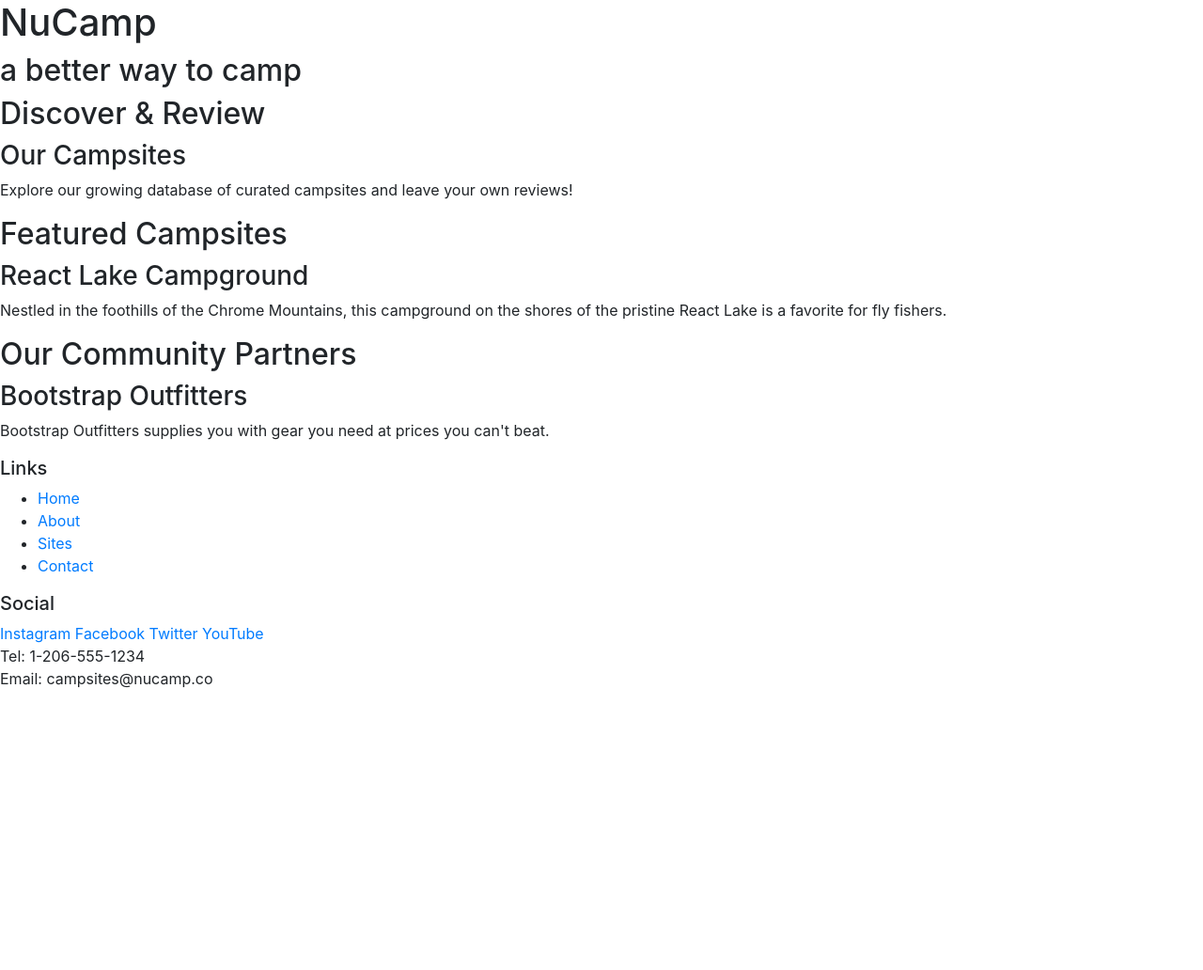
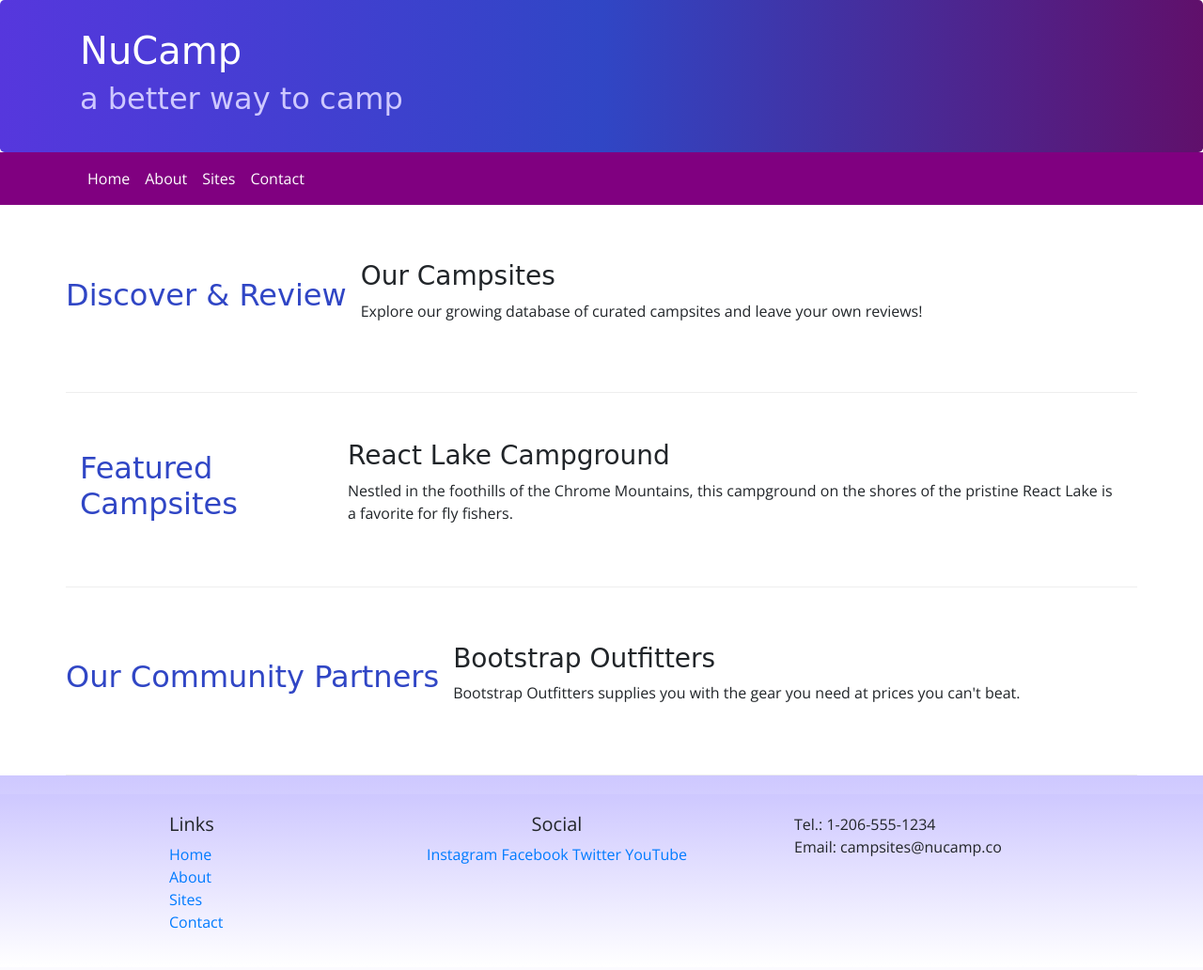
Before and after one commit to ganiya/softdev, a website: page index.html in a window 1280 px wide. Shown: the whole page at 94% size. Before the commit the page ends 800 px from the top, so only its background shows below. Drawn offline with nearby package versions, Linux system fonts and the light colour scheme.

Commit message:
first commit

```diff
--- /dev/null
+++ b/CSS/style.css
@@ -0,0 +1,34 @@
+body {
+    font-family: "Open Sans", sans-serif;
+}
+
+h1, h2, h3 {
+    font-family: "Tesla", cursive;
+}
+
+h2 {
+    color: #3046C5;
+}
+
+header h2 {
+    color: #CEC8FF;
+}
+
+footer {
+    background-image: linear-gradient(#CEC8FF, white);
+    padding: 20px 0;
+}
+
+.jumbotron {
+    margin: 0;
+    padding: 30px;
+    background-image: linear-gradient(to right, #5637DD, #3046C5, #60106B);
+    color: white;
+}
+
+.row-content {
+    padding: 50px 0;
+    border-bottom: 1px ridge;
+    min-height: 200px;
+}
+.navbar{ background-color: purple}
--- a/index.html
+++ b/index.html
@@ -8,58 +8,102 @@
 
      <!-- Bootstrap CSS -->
      <link rel="stylesheet" href="node_modules/bootstrap/dist/css/bootstrap.min.css" />
-
+     <link rel="stylesheet" href="https://fonts.googleapis.com/css?family=Lobster|Open+Sans" />
+     <link rel="stylesheet" href="css/style.css" />
      <title>NuCamp: A Better Way To Camp</title>
 </head>
 
 <body>
 
+    <header class="jumbotron">
         <header>
-        <div>
+            <div class="container">
+                <div class="row row content">
+                    <div class="col">
                         <h1>NuCamp</h1>
                         <h2>a better way to camp</h2>
                     </div>
+                </div>
+            </div>
         </header>
+    </header>
+    <nav class="navbar navbar-expand-sm navbar-dark sticky-top">
+       <div class="container" >
 
-    <div>
+        <button  class="navbar-toggler" type="button"
+        data-toggle="collapse" data-target="#nucampNavbar" >
+        <span class="navbar-toggler-icon" >  </span>
+    </button>
+    <div class="collapse navbar-collapse" id="nucampNavbar">
+        <ul class="navbar-nav">
+            <li class="nav-item active"> <a class="nav-link" href="#" >Home</a></li>
+            <li class="nav-item active"> <a class="nav-link" href="aboutus.html" >About</a></li>
+            <li class="nav-item active"> <a class="nav-link" href="#" >Sites</a></li>
+            <li class="nav-item active"> <a class="nav-link" href="#" >Contact</a></li>
+
+        </ul>
+    </div>
+</div>
+    </nav>
+    <div class="container">
+        <div class="row row-content align-items-center">
+            <div class="text-sm-right">
                 <h2>Discover & Review</h2>
+            </div>
+            <div class="col">
                 <h3>Our Campsites</h3>
-        <p>Explore our growing database of curated campsites and leave your own reviews!</p>
+                <p class="d-none d-sm-block" >Explore our growing database of curated campsites and leave your own reviews!</p>
+            </div>
         </div>
 
-    <div>
+        <div class="row row-content align-items-center">
+            <div class="col-sm-4 col-md-3">
                 <h2>Featured Campsites</h2>
+            </div>
+            <div class="col">
                 <h3>React Lake Campground</h3>
-        <p>Nestled in the foothills of the Chrome Mountains, this campground on the shores of the pristine React Lake is a favorite for fly fishers.</p>
+        		<p class="d-none d-sm-block" >Nestled in the foothills of the Chrome Mountains, this campground on the shores of the pristine React Lake is a favorite for fly fishers.</p>
+   			</div>
         </div>
 
-    <div>
+        <div class="row row-content align-items-center">
+            <div class="text-sm-right">
                 <h2>Our Community Partners</h2>
+            </div>
+            <div class="col">
                 <h3>Bootstrap Outfitters</h3>
-        <p>Bootstrap Outfitters supplies you with gear you need at prices you can't beat.</p>
+        		<p class="d-none d-sm-block" >Bootstrap Outfitters supplies you with the gear you need at prices you can't beat.</p>
+            </div>
+        </div>
     </div>
 
     <footer>
-        <div>
+        <footer>
+            <div class="container">
+                <div class="row ">
+                    <div class="col-4 col-sm-2 offset-1">
                         <h5>Links</h5>
-            <ul>
+                        <ul class="list-unstyled">
                             <li><a href="#">Home</a></li>
                             <li><a href="#">About</a></li>
                             <li><a href="#">Sites</a></li>
                             <li><a href="#">Contact</a></li>
                         </ul>
                     </div>
-        <div>
+                    <div class="col-6 col-sm-5 text-center">
                         <h5>Social</h5>
                         <a href="http://instagram.com/">Instagram</a>
                         <a href="http://facebook.com/">Facebook</a>
                         <a href="http://twitter.com/">Twitter</a>
                         <a href="http://youtube.com/">YouTube</a>
                     </div>
-        <div>
-            Tel: 1-206-555-1234<br />
+                    <div class="col-sm-4">
+                        Tel.: 1-206-555-1234<br />
                         Email: campsites@nucamp.co
                     </div>
+               </div>
+            </div>
+        </footer>
     </footer>
 <!-- jQuery must come first, then Popper.js, then the Bootstrap JavaScript plugins.-->
 <script src="node_modules/jquery/dist/jquery.slim.min.js"></script>
```
Also changed, not shown: Beyonce.html (added, +26 -0 lines), aboutus.html (added, +119 -0 lines), bootstramp.html (added, +67 -0 lines), 2 other files. Lines whose indentation alone changed are shown as unchanged.
